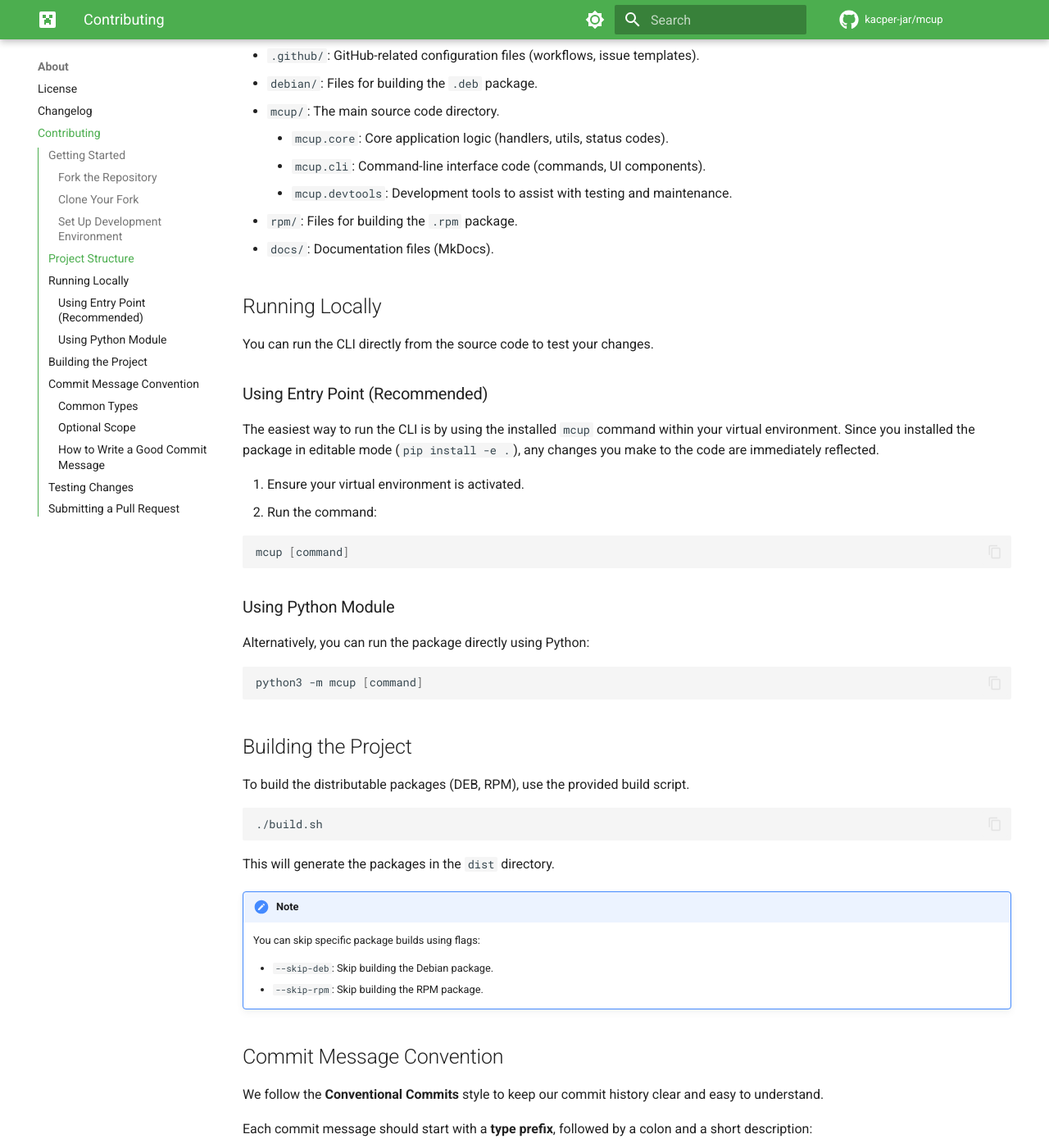
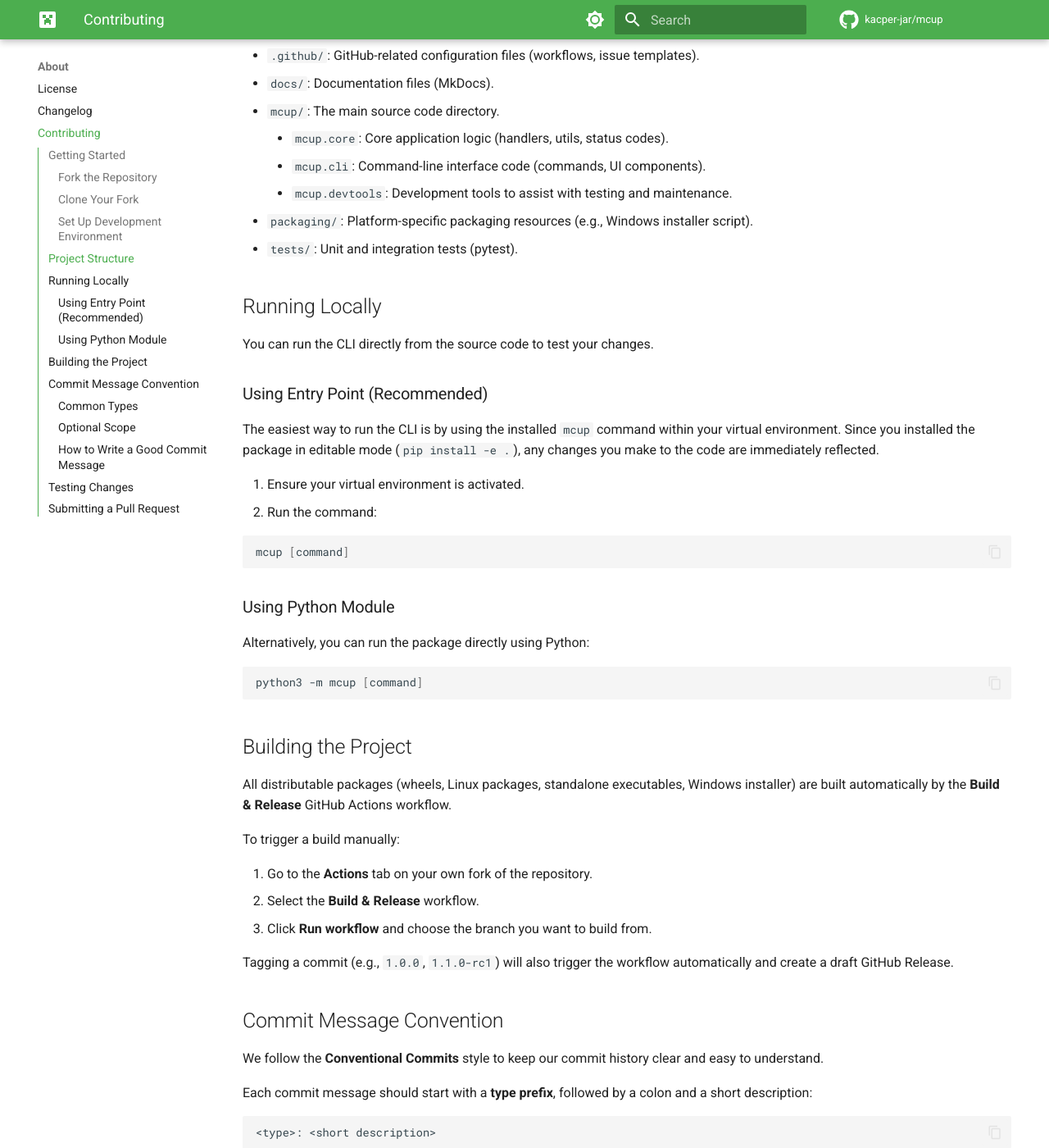
Before and after one commit to kacper-jar/mcup, an MkDocs documentation site: the page built from docs/about/contributing.md, in a window 1280 px wide and 1400 px high, scrolled down 1071 px. Shown: the whole window at 82% size. Built offline with MkDocs 1.6.1 and Material for MkDocs 9.7.7, drawn with Linux system fonts in a browser that asks for light colours; comment, search, counter and statistics services are not loaded; the version menu is left out.

Commit message:
docs: update contributing guide to reflect new packaging workflow

````diff
--- a/docs/about/contributing.md
+++ b/docs/about/contributing.md
@@ -53,13 +53,13 @@ pip install -e .
 Here is a quick overview of the project's structure to help you navigate the codebase:
 
 - `.github/`: GitHub-related configuration files (workflows, issue templates).
-- `debian/`: Files for building the `.deb` package.
+- `docs/`: Documentation files (MkDocs).
 - `mcup/`: The main source code directory.
     - `mcup.core`: Core application logic (handlers, utils, status codes).
     - `mcup.cli`: Command-line interface code (commands, UI components).
     - `mcup.devtools`: Development tools to assist with testing and maintenance.
-- `rpm/`: Files for building the `.rpm` package.
-- `docs/`: Documentation files (MkDocs).
+- `packaging/`: Platform-specific packaging resources (e.g., Windows installer script).
+- `tests/`: Unit and integration tests (pytest).
 
 ## Running Locally
 
@@ -88,19 +88,16 @@ python3 -m mcup [command]
 
 ## Building the Project
 
-To build the distributable packages (DEB, RPM), use the provided build script.
+All distributable packages (wheels, Linux packages, standalone executables, Windows installer) are built automatically
+by the **Build & Release** GitHub Actions workflow.
 
-```bash
-./build.sh
-```
+To trigger a build manually:
 
-This will generate the packages in the `dist` directory.
+1. Go to the **Actions** tab on your own fork of the repository.
+2. Select the **Build & Release** workflow.
+3. Click **Run workflow** and choose the branch you want to build from.
 
-!!! note
-    You can skip specific package builds using flags:
-
-    *   `--skip-deb`: Skip building the Debian package.
-    *   `--skip-rpm`: Skip building the RPM package.
+Tagging a commit (e.g., `1.0.0`, `1.1.0-rc1`) will also trigger the workflow automatically and create a draft GitHub Release.
 
 ## Commit Message Convention
 
````
